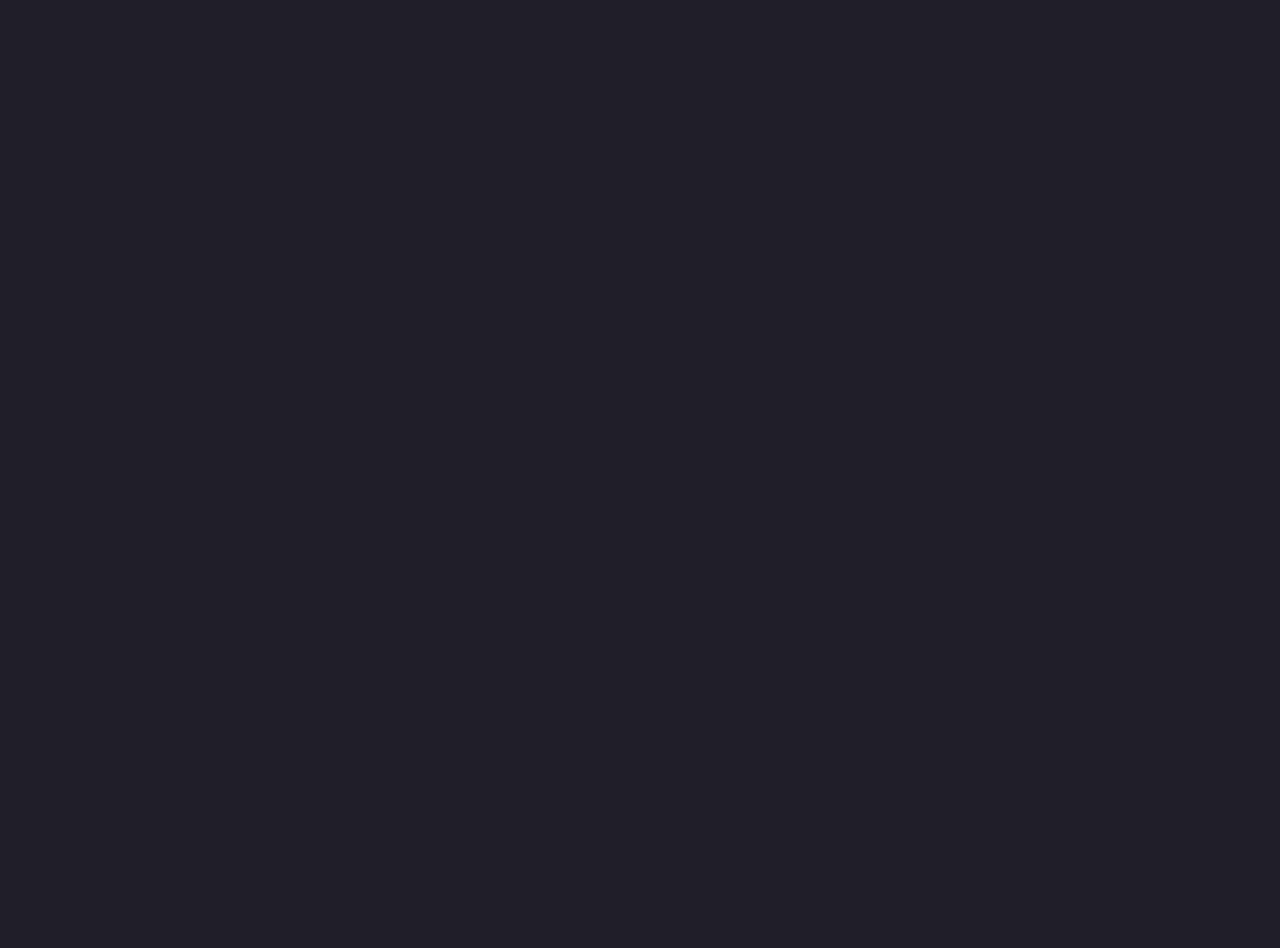
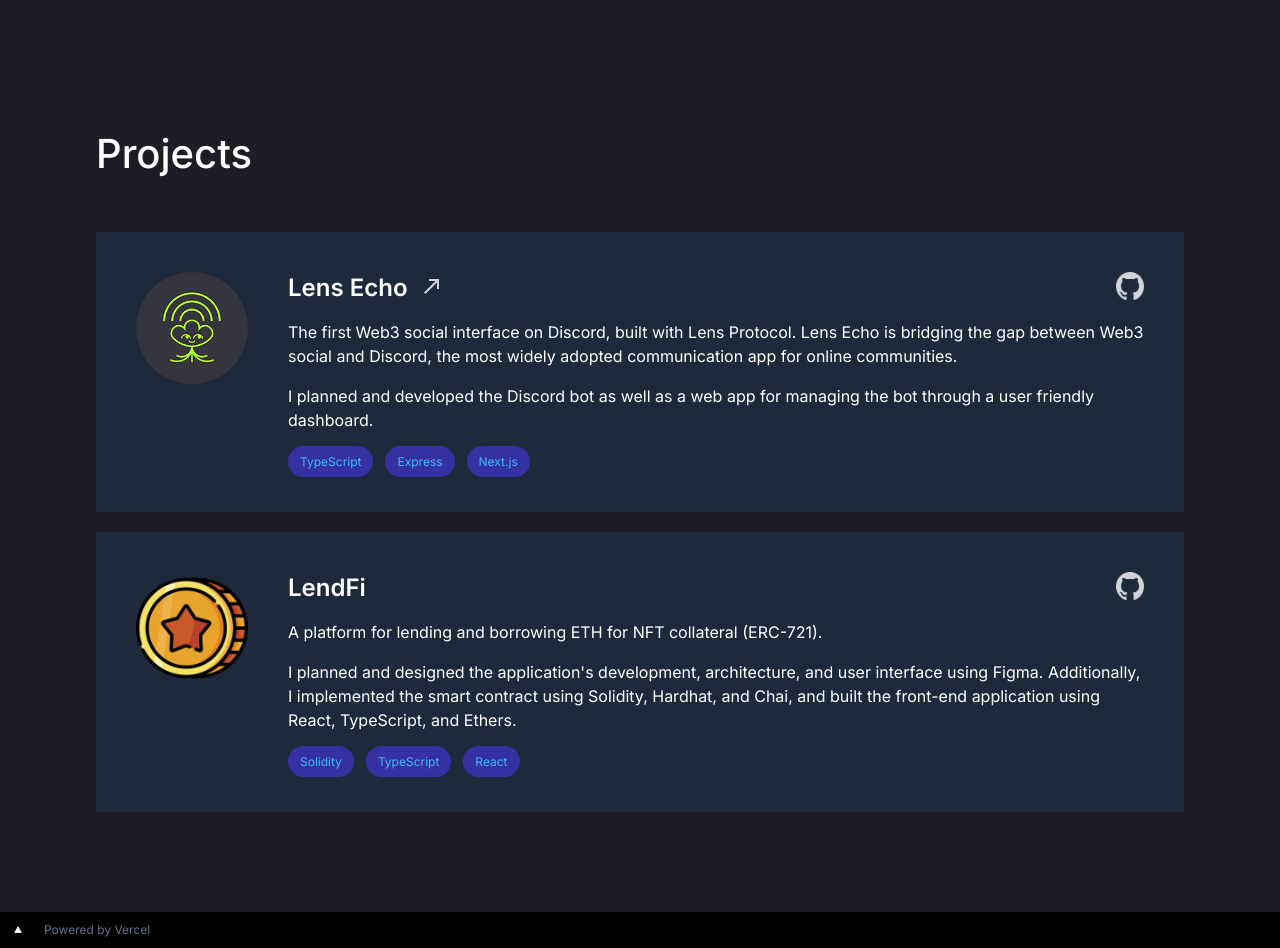
Before and after one commit to benbaessler/my-portfolio, a Next.js app: page / in a window 1280 px wide. Shown: the part 1620-2568 px from the top of the page. Before the commit the page ends 1664 px from the top, so only its background shows below. Built offline with nearby package versions, Linux system fonts and the light colour scheme.

Commit message:
feat: projects section

```diff
--- /dev/null
+++ b/src/components/Projects.tsx
@@ -0,0 +1,32 @@
+import Project from "./Project";
+import LensEchoLogo from "@/assets/logos/lens-echo.png";
+import LendFiLogo from "@/assets/logos/lendfi.png";
+
+const ProjectsPage = () => {
+  return (
+    <div className="page-container">
+      <h2>Projects</h2>
+      <div>
+        <Project
+          title="Lens Echo"
+          link="https://twitter.com/mrbaessler/status/1658887825297637387"
+          description="The first Web3 social interface on Discord, built with Lens Protocol. Lens Echo is bridging the gap between Web3 social and Discord, the most widely adopted communication app for online communities."
+          workDescription="I planned and developed the Discord bot as well as a web app for managing the bot through a user friendly dashboard."
+          tags={["TypeScript", "Express", "Next.js"]}
+          image={LensEchoLogo}
+          githubLink="https://github.com/benbaessler/lens-echo"
+        />
+        <Project
+          title="LendFi"
+          description="A platform for lending and borrowing ETH for NFT collateral (ERC-721)."
+          workDescription="I planned and designed the application's development, architecture, and user interface using Figma. Additionally, I implemented the smart contract using Solidity, Hardhat, and Chai, and built the front-end application using React, TypeScript, and Ethers."
+          tags={["Solidity", "TypeScript", "React"]}
+          image={LendFiLogo}
+          githubLink="https://github.com/benbaessler/lendfi-interface"
+        />
+      </div>
+    </div>
+  );
+};
+
+export default ProjectsPage;
--- a/src/pages/index.tsx
+++ b/src/pages/index.tsx
@@ -5,12 +5,16 @@ import Navbar from "@/components/Navbar";
 import ScrollButton from "@/components/ScrollButton";
 import LandingPage from "@/components/Landing";
 import About from "@/components/About";
+import Projects from "@/components/Projects";
+
+import Footer from "@/components/Footer";
 
 const inter = Inter({ subsets: ["latin"] });
 
 export default function Home() {
   const landingRef = useRef<HTMLDivElement | null>(null);
   const aboutRef = useRef<HTMLDivElement | null>(null);
+  const projectsRef = useRef<HTMLDivElement | null>(null);
 
   const handleScroll = () => {
     if (aboutRef.current && window.scrollY < aboutRef.current.offsetTop) {
@@ -23,13 +27,17 @@ export default function Home() {
   return (
     <main>
       <Navbar />
+      <ScrollButton handleScroll={handleScroll} />
       <div ref={landingRef}>
         <LandingPage />
       </div>
       <div ref={aboutRef}>
         <About />
       </div>
-      <ScrollButton handleScroll={handleScroll} />
+      <div ref={projectsRef}>
+        <Projects />
+      </div>
+      <Footer />
     </main>
   );
 }
```
